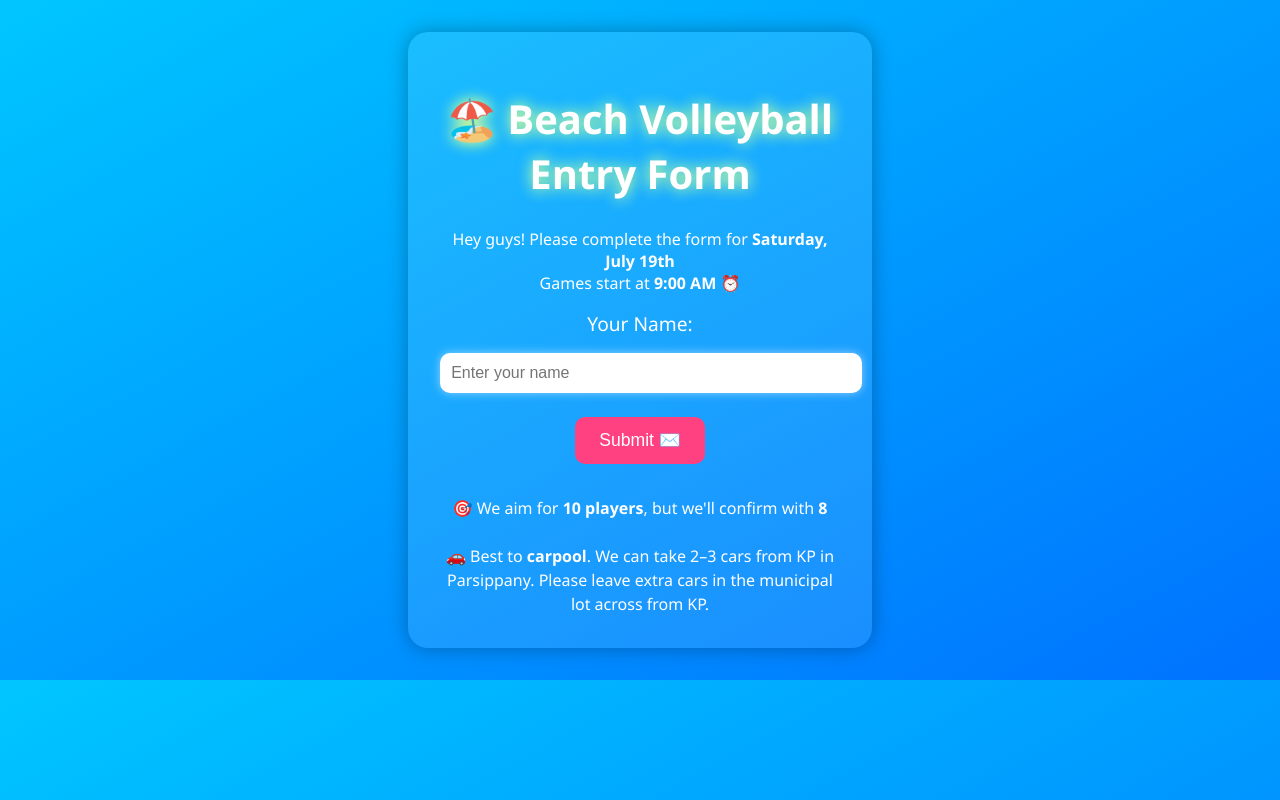
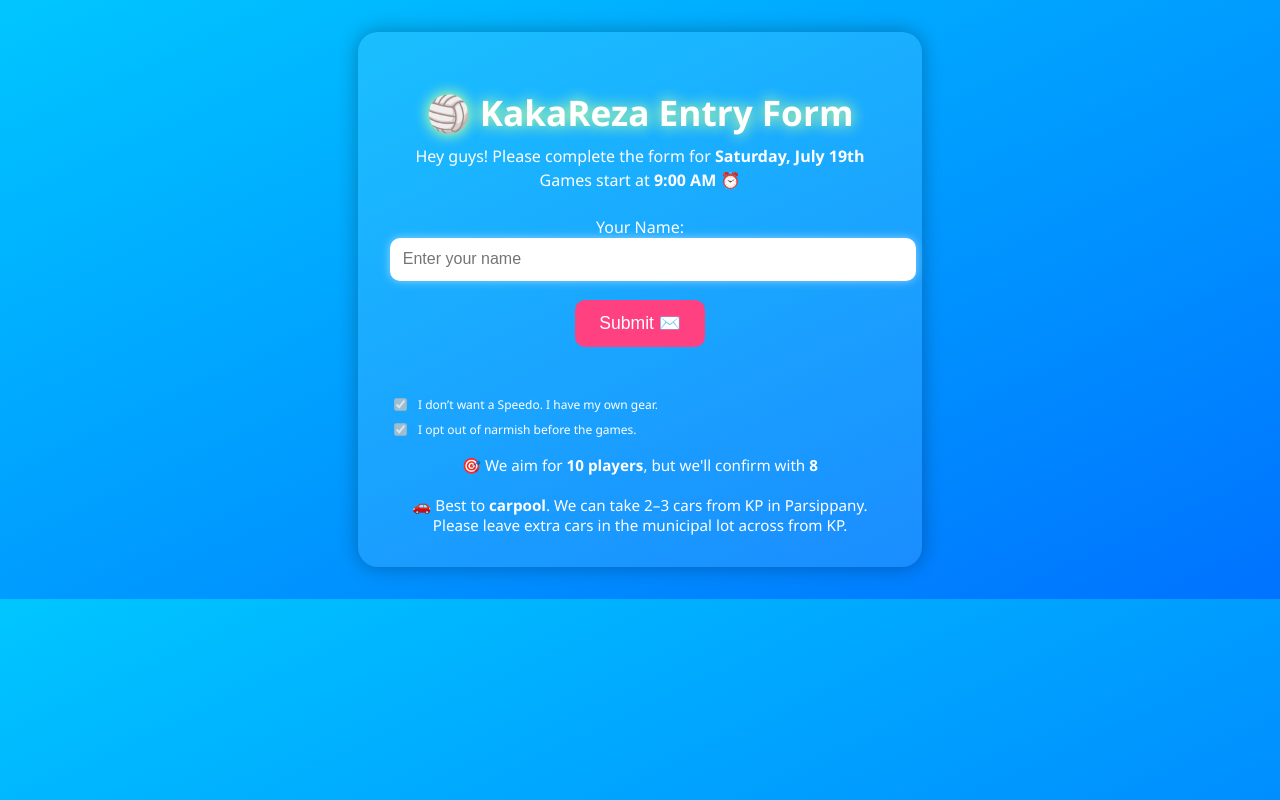
Before and after one commit to nycsal/Beachform, a plain HTML site: page index.html in a window 1280 px wide. Drawn offline with Linux system fonts and the light colour scheme.

Commit message:
Update index.html

```diff
--- a/index.html
+++ b/index.html
@@ -2,7 +2,8 @@
 <html lang="en">
 <head>
   <meta charset="UTF-8">
-  <title>🏐 Beach Volleyball Signup - July 19</title>
+  <title>KakaReza Beach Volleyball</title>
+  <meta name="viewport" content="width=device-width, initial-scale=1.0">
   <style>
     body {
       margin: 0;
@@ -10,12 +11,22 @@
       background: linear-gradient(to bottom right, #00c6ff, #0072ff);
       color: white;
       text-align: center;
+      padding: 2rem 1rem;
+    }
+
+    .container {
+      max-width: 500px;
+      margin: auto;
+      background: rgba(255, 255, 255, 0.1);
       padding: 2rem;
+      border-radius: 20px;
+      box-shadow: 0 0 20px rgba(0,0,0,0.3);
     }
 
     h1 {
-      font-size: 2.5rem;
-      text-shadow: 2px 2px #000;
+      font-size: 2.2rem;
+      text-shadow: 1px 1px #000;
+      margin-bottom: 0.5rem;
       animation: glow 2s ease-in-out infinite alternate;
     }
 
@@ -24,30 +35,21 @@
       to { text-shadow: 0 0 20px #ff0, 0 0 30px #0ff; }
     }
 
-    .container {
-      max-width: 400px;
-      margin: auto;
-      background: rgba(255, 255, 255, 0.1);
-      padding: 2rem;
-      border-radius: 20px;
-      box-shadow: 0 0 20px rgba(0,0,0,0.3);
-    }
-
-    label {
-      font-size: 1.2rem;
-      display: block;
-      margin-bottom: 1rem;
+    p {
+      font-size: 1rem;
+      line-height: 1.5;
+      margin: 0.5rem 0 1.5rem;
     }
 
     input[type="text"] {
       width: 100%;
-      padding: 0.7rem;
+      padding: 0.8rem;
       font-size: 1rem;
       border-radius: 10px;
       border: none;
       outline: none;
       box-shadow: 0 0 10px rgba(255, 255, 255, 0.5);
-      margin-bottom: 1.5rem;
+      margin-bottom: 1.2rem;
     }
 
     button {
@@ -58,7 +60,7 @@
       border: none;
       border-radius: 10px;
       cursor: pointer;
-      transition: background 0.3s;
+      margin-bottom: 1.5rem;
     }
 
     button:hover {
@@ -66,21 +68,54 @@
     }
 
     .info {
-      margin-top: 2rem;
-      font-size: 1rem;
-      line-height: 1.5;
+      font-size: 0.95rem;
+      margin-top: 1rem;
+    }
+
+    .checkboxes {
+      margin-top: 1.5rem;
+      font-size: 0.75rem;
+      text-align: left;
+    }
+
+    .checkboxes label {
+      display: flex;
+      align-items: center;
+      gap: 8px;
+      margin: 6px 0;
+    }
+
+    @media screen and (max-width: 600px) {
+      h1 {
+        font-size: 1.8rem;
+      }
+
+      .container {
+        padding: 1.5rem 1rem;
+      }
+
+      button {
+        width: 100%;
+      }
     }
   </style>
 </head>
 <body>
   <div class="container">
-    <h1>🏖️ Beach Volleyball Entry Form</h1>
+    <h1>🏐 KakaReza Entry Form</h1>
     <p>Hey guys! Please complete the form for <strong>Saturday, July 19th</strong><br>Games start at <strong>9:00 AM</strong> ⏰</p>
+
     <form id="volleyballForm">
       <label for="name">Your Name:</label>
       <input type="text" id="name" placeholder="Enter your name" required>
       <button type="submit">Submit ✉️</button>
+
+      <div class="checkboxes">
+        <label><input type="checkbox" checked disabled> I don’t want a Speedo. I have my own gear.</label>
+        <label><input type="checkbox" checked disabled> I opt out of narmish before the games.</label>
+      </div>
     </form>
+
     <div class="info">
       🎯 We aim for <strong>10 players</strong>, but we'll confirm with <strong>8</strong><br><br>
       🚗 Best to <strong>carpool</strong>. We can take 2–3 cars from KP in Parsippany.
@@ -93,8 +128,8 @@
       e.preventDefault();
       const name = document.getElementById("name").value.trim();
       if (name) {
-        const subject = encodeURIComponent("Beach Volleyball Signup - July 19");
-        const body = encodeURIComponent(`Hey, this is ${name} and I'm in for beach volleyball on Saturday!`);
+        const subject = encodeURIComponent("KakaReza Volleyball Signup - July 19");
+        const body = encodeURIComponent(`Hey, this is ${name} and I'm in for beach volleyball on Saturday!\n\n✅ I have my own gear.\n✅ I opt out of narmish.`);
         const mailtoLink = `mailto:nycsal@gmail.com?subject=${subject}&body=${body}`;
         window.location.href = mailtoLink;
       } else {
```
